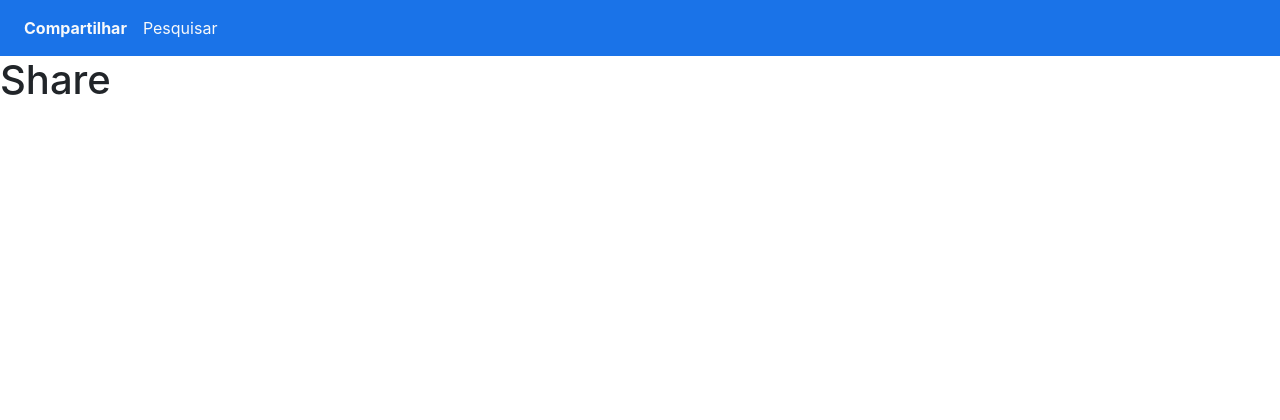
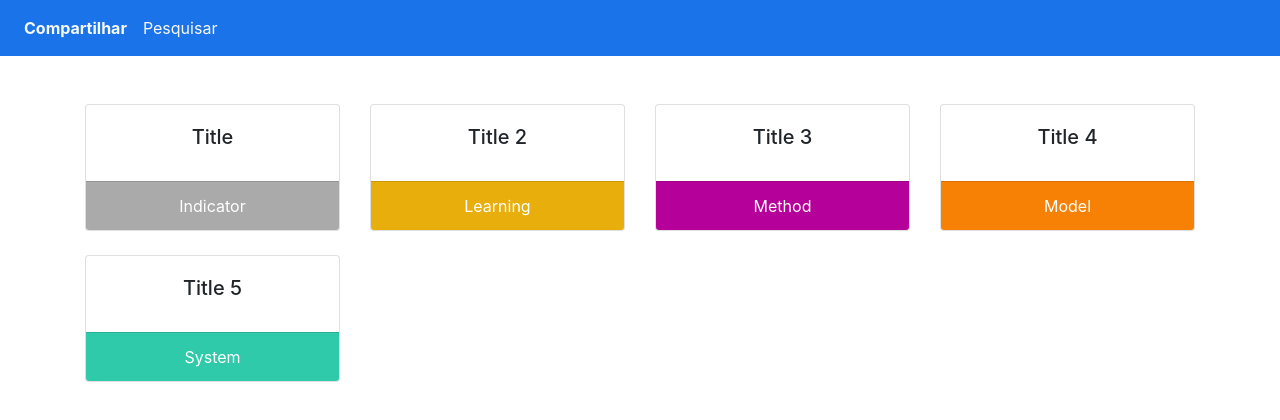
Before and after one commit to mathlimma/if1007-microservices, a React (Create React App) app in the folder frontend/: page /share in a window 1280 px wide. Shown: the top 420 px of the page. Built offline with nearby package versions, Linux system fonts and the light colour scheme.

Commit message:
Share Page

```diff
--- /dev/null
+++ b/frontend/src/components/KsKitGrid/components/KitGridItem.jsx
@@ -0,0 +1,41 @@
+import React from "react";
+import {
+  Card, CardFooter, CardBody, CardTitle,
+} from 'reactstrap';
+import { capitalize } from '../../../utils/string';
+
+const KitGridItem = ({ data, hasAnalysis }) => {
+  const handleFooterClasses = () => {
+    switch (data.type) {
+      case "SYSTEM":
+        return "bg-system";
+      case "MODEL":
+        return "bg-model";
+      case "INDICATOR":
+        return "bg-indicator";
+      case "LEARNING":
+        return "bg-learning";
+      default:
+        return "bg-method";
+    }
+  };
+
+  return (
+    <div className={`mb-4 col-12 ${hasAnalysis ? "col-md-6" : "col-md-3"}`}>
+      <Card>
+        <CardBody>
+          <CardTitle
+            tag="h5"
+            className="text-center">
+            {data.title}
+          </CardTitle>
+        </CardBody>
+        <CardFooter className={`text-center text-white ${handleFooterClasses()} `}>
+          {capitalize(data.type.toLowerCase())}
+        </CardFooter>
+      </Card>
+    </div>
+  );
+};
+
+export default KitGridItem;
--- /dev/null
+++ b/frontend/src/components/KsKitGrid/index.jsx
@@ -0,0 +1,15 @@
+import React from 'react';
+import KitGridItem from "./components/KitGridItem";
+
+const KsKitGrid = ({ data, hasAnalysis }) => {
+  return (
+    <div className="kit-grid container my-5">
+      <div className="row">
+        {data?.map((item) =>
+          <KitGridItem hasAnalysis={hasAnalysis} data={item} />)}
+      </div>
+    </div>
+  );
+};
+
+export default KsKitGrid;
--- a/frontend/src/custom.scss
+++ b/frontend/src/custom.scss
@@ -1,4 +1,24 @@
 $theme-colors: ("primary": #1A73E8,
 );
 
+.bg-method {
+  background-color: #B50099 !important;
+}
+
+.bg-indicator {
+  background-color: #AAAAAA !important;
+}
+
+.bg-learning {
+  background-color: #E7AE0C !important;
+}
+
+.bg-model {
+  background-color: #F78104 !important;
+}
+
+.bg-system {
+  background-color: #2FCAAA !important;
+}
+
 @import '~bootstrap/scss/bootstrap.scss';
--- /dev/null
+++ b/frontend/src/dataMock.js
@@ -0,0 +1,151 @@
+const dataMock = {
+  "content": [
+    {
+      "created_at": "2021-04-11T13:19:29.221Z",
+      "created_by": "string",
+      "description": "string",
+      "id": "string",
+      "questions": [
+        {
+          "id": "string",
+          "question": "string"
+        }
+      ],
+      "references": [
+        {
+          "description": "string",
+          "url": "string"
+        }
+      ],
+      "tier": "CUSTOM",
+      "title": "Title",
+      "type": "INDICATOR",
+      "updated_at": "2021-04-11T13:19:29.221Z",
+      "updated_by": "string",
+      "version": 0
+    },
+    {
+      "created_at": "2021-04-11T13:19:29.221Z",
+      "created_by": "string",
+      "description": "string",
+      "id": "string",
+      "questions": [
+        {
+          "id": "string",
+          "question": "string"
+        }
+      ],
+      "references": [
+        {
+          "description": "string",
+          "url": "string"
+        }
+      ],
+      "tier": "CUSTOM",
+      "title": "Title 2",
+      "type": "LEARNING",
+      "updated_at": "2021-04-11T13:19:29.221Z",
+      "updated_by": "string",
+      "version": 0
+    },
+    {
+      "created_at": "2021-04-11T13:19:29.221Z",
+      "created_by": "string",
+      "description": "string",
+      "id": "string",
+      "questions": [
+        {
+          "id": "string",
+          "question": "string"
+        }
+      ],
+      "references": [
+        {
+          "description": "string",
+          "url": "string"
+        }
+      ],
+      "tier": "CUSTOM",
+      "title": "Title 3",
+      "type": "METHOD",
+      "updated_at": "2021-04-11T13:19:29.221Z",
+      "updated_by": "string",
+      "version": 0
+    },
+    {
+      "created_at": "2021-04-11T13:19:29.221Z",
+      "created_by": "string",
+      "description": "string",
+      "id": "string",
+      "questions": [
+        {
+          "id": "string",
+          "question": "string"
+        }
+      ],
+      "references": [
+        {
+          "description": "string",
+          "url": "string"
+        }
+      ],
+      "tier": "CUSTOM",
+      "title": "Title 4",
+      "type": "MODEL",
+      "updated_at": "2021-04-11T13:19:29.221Z",
+      "updated_by": "string",
+      "version": 0
+    },
+    {
+      "created_at": "2021-04-11T13:19:29.221Z",
+      "created_by": "string",
+      "description": "string",
+      "id": "string",
+      "questions": [
+        {
+          "id": "string",
+          "question": "string"
+        }
+      ],
+      "references": [
+        {
+          "description": "string",
+          "url": "string"
+        }
+      ],
+      "tier": "CUSTOM",
+      "title": "Title 5",
+      "type": "SYSTEM",
+      "updated_at": "2021-04-11T13:19:29.221Z",
+      "updated_by": "string",
+      "version": 0
+    }
+  ],
+  "empty": false,
+  "first": true,
+  "last": true,
+  "number": 0,
+  "number_of_elements": 0,
+  "pageable": {
+    "offset": 0,
+    "page_number": 0,
+    "page_size": 0,
+    "paged": true,
+    "sort": {
+      "empty": true,
+      "sorted": true,
+      "unsorted": true
+    },
+    "unpaged": true
+  },
+  "size": 0,
+  "sort": {
+    "empty": true,
+    "sorted": true,
+    "unsorted": true
+  },
+  "total_elements": 0,
+  "total_pages": 0
+};
+
+export default dataMock;
--- a/frontend/src/pages/SharePage/index.jsx
+++ b/frontend/src/pages/SharePage/index.jsx
@@ -1,9 +1,10 @@
 import React from 'react';
-
+import KsKitGrid from "../../components/KsKitGrid";
+import dataMock from "../../dataMock";
 
 const SharePage = () =>
   <>
-    <h1>Share</h1>
+    <KsKitGrid data={dataMock.content} />
   </>;
 
 export default SharePage;
--- /dev/null
+++ b/frontend/src/utils/string.js
@@ -0,0 +1,4 @@
+const capitalize = (str) =>
+  str.charAt(0).toUpperCase() + str.substring(1);
+
+export { capitalize };
```
